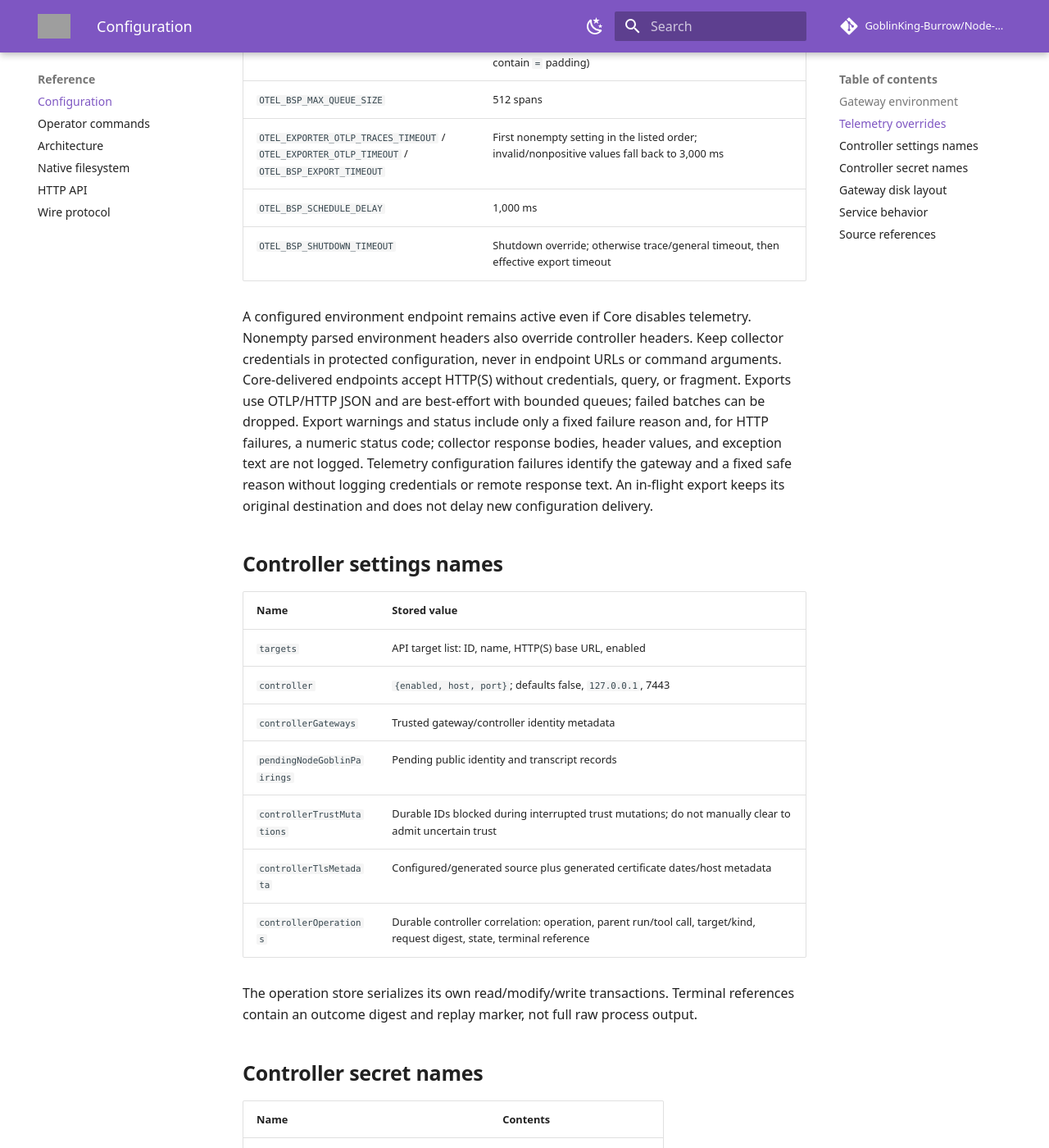
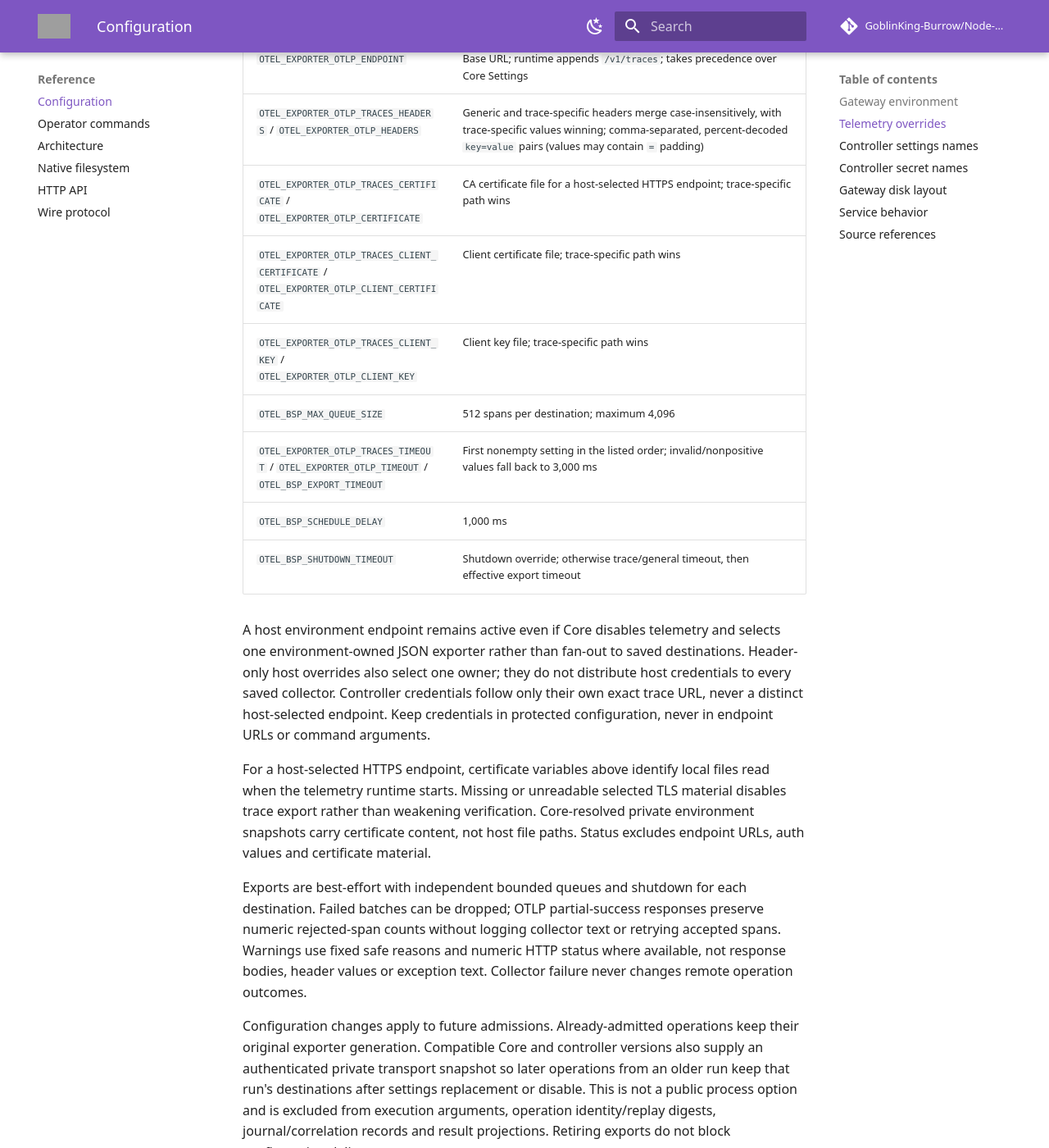
Before and after one commit to NightShaman/Node-Goblin, an MkDocs documentation site: the page built from docs/configuration.md, in a window 1280 px wide and 1400 px high, scrolled down 1860 px. Shown: the whole window at 82% size. Built offline with MkDocs 1.6.1 and Material for MkDocs 9.7.7, drawn with Linux system fonts in a browser that asks for light colours; comment, search, counter and statistics services are not loaded; some of the changed text lies outside the part shown; grey boxes are pictures that could not be loaded.

```diff
--- a/docs/configuration.md
+++ b/docs/configuration.md
@@ -27,19 +27,28 @@ Installer/operator controls are separate: `BURROW_GATEWAY_ROOT` selects a stagin
 
 ## Telemetry overrides
 
-Core Settings normally delivers telemetry configuration through the provider. The host also supports these environment overrides:
+Core Settings normally delivers telemetry configuration through the provider. Current controller-delivered destinations support independent OTLP/HTTP JSON or protobuf trace export, trace enablement, private headers, and TLS verification/CA settings. Node Goblin exports traces, not Core's metrics. Upgrade both the controller mod and host gateway for this multi-destination and per-operation transport. The host also supports these environment overrides:
 
 | Variable | Default / precedence |
 | --- | --- |
 | `OTEL_EXPORTER_OTLP_TRACES_ENDPOINT` | Exact trace URL; takes precedence over the base endpoint and Core Settings |
 | `OTEL_EXPORTER_OTLP_ENDPOINT` | Base URL; runtime appends `/v1/traces`; takes precedence over Core Settings |
-| `OTEL_EXPORTER_OTLP_TRACES_HEADERS` / `OTEL_EXPORTER_OTLP_HEADERS` | Trace-specific header string takes precedence; comma-separated, percent-decoded `key=value` pairs (values may contain `=` padding) |
-| `OTEL_BSP_MAX_QUEUE_SIZE` | 512 spans |
+| `OTEL_EXPORTER_OTLP_TRACES_HEADERS` / `OTEL_EXPORTER_OTLP_HEADERS` | Generic and trace-specific headers merge case-insensitively, with trace-specific values winning; comma-separated, percent-decoded `key=value` pairs (values may contain `=` padding) |
+| `OTEL_EXPORTER_OTLP_TRACES_CERTIFICATE` / `OTEL_EXPORTER_OTLP_CERTIFICATE` | CA certificate file for a host-selected HTTPS endpoint; trace-specific path wins |
+| `OTEL_EXPORTER_OTLP_TRACES_CLIENT_CERTIFICATE` / `OTEL_EXPORTER_OTLP_CLIENT_CERTIFICATE` | Client certificate file; trace-specific path wins |
+| `OTEL_EXPORTER_OTLP_TRACES_CLIENT_KEY` / `OTEL_EXPORTER_OTLP_CLIENT_KEY` | Client key file; trace-specific path wins |
+| `OTEL_BSP_MAX_QUEUE_SIZE` | 512 spans per destination; maximum 4,096 |
 | `OTEL_EXPORTER_OTLP_TRACES_TIMEOUT` / `OTEL_EXPORTER_OTLP_TIMEOUT` / `OTEL_BSP_EXPORT_TIMEOUT` | First nonempty setting in the listed order; invalid/nonpositive values fall back to 3,000 ms |
 | `OTEL_BSP_SCHEDULE_DELAY` | 1,000 ms |
 | `OTEL_BSP_SHUTDOWN_TIMEOUT` | Shutdown override; otherwise trace/general timeout, then effective export timeout |
 
-A configured environment endpoint remains active even if Core disables telemetry. Nonempty parsed environment headers also override controller headers. Keep collector credentials in protected configuration, never in endpoint URLs or command arguments. Core-delivered endpoints accept HTTP(S) without credentials, query, or fragment. Exports use OTLP/HTTP JSON and are best-effort with bounded queues; failed batches can be dropped. Export warnings and status include only a fixed failure reason and, for HTTP failures, a numeric status code; collector response bodies, header values, and exception text are not logged. Telemetry configuration failures identify the gateway and a fixed safe reason without logging credentials or remote response text. An in-flight export keeps its original destination and does not delay new configuration delivery.
+A host environment endpoint remains active even if Core disables telemetry and selects one environment-owned JSON exporter rather than fan-out to saved destinations. Header-only host overrides also select one owner; they do not distribute host credentials to every saved collector. Controller credentials follow only their own exact trace URL, never a distinct host-selected endpoint. Keep credentials in protected configuration, never in endpoint URLs or command arguments.
+
+For a host-selected HTTPS endpoint, certificate variables above identify local files read when the telemetry runtime starts. Missing or unreadable selected TLS material disables trace export rather than weakening verification. Core-resolved private environment snapshots carry certificate content, not host file paths. Status excludes endpoint URLs, auth values and certificate material.
+
+Exports are best-effort with independent bounded queues and shutdown for each destination. Failed batches can be dropped; OTLP partial-success responses preserve numeric rejected-span counts without logging collector text or retrying accepted spans. Warnings use fixed safe reasons and numeric HTTP status where available, not response bodies, header values or exception text. Collector failure never changes remote operation outcomes.
+
+Configuration changes apply to future admissions. Already-admitted operations keep their original exporter generation. Compatible Core and controller versions also supply an authenticated private transport snapshot so later operations from an older run keep that run's destinations after settings replacement or disable. This is not a public process option and is excluded from execution arguments, operation identity/replay digests, journal/correlation records and result projections. Retiring exports do not block configuration delivery.
 
 ## Controller settings names
 
```
Also changed, not shown: docs/operations.md (+1 -1 lines), docs/source-map.md (+4 -0 lines).
